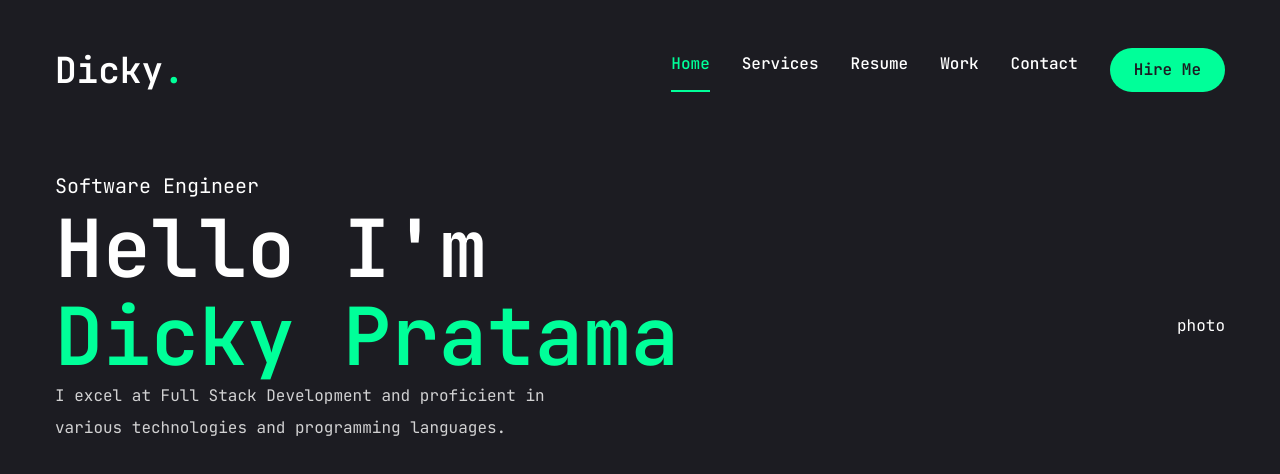
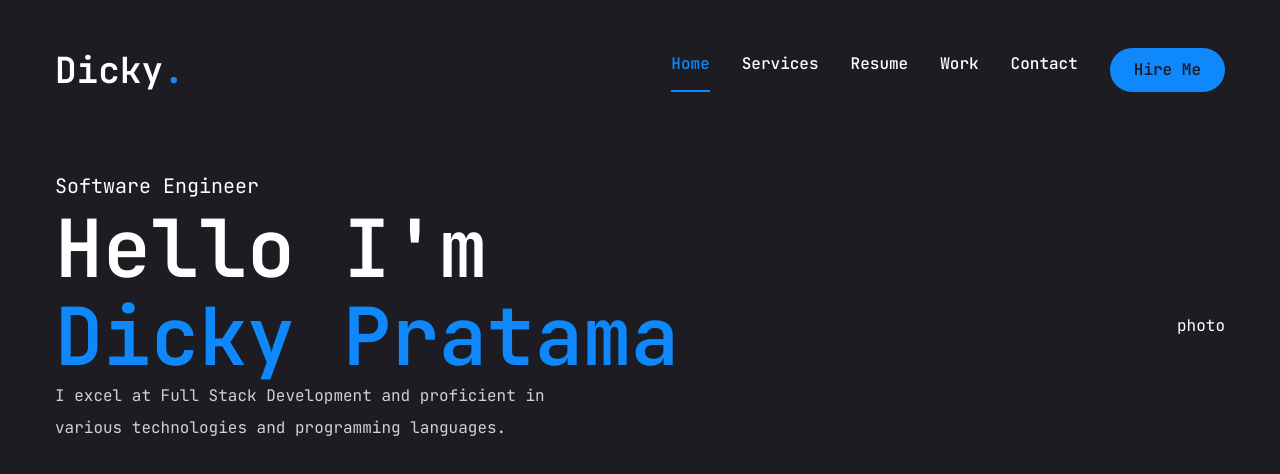
Before and after one commit to diczst/diczst.github.io.new, a Next.js app: page / in a window 1280 px wide. Shown: the top 474 px of the page. Built offline with nearby package versions, Linux system fonts and the light colour scheme.

Commit message:
change primary and hover color to blue

```diff
--- a/tailwind.config.mjs
+++ b/tailwind.config.mjs
@@ -28,8 +28,8 @@ export default {
       colors: {
         primary: '#1c1c22',
         accent: {
-          DEFAULT: '#00ff99',
-          hover: '#00e187'
+          DEFAULT: '#0f88fc',
+          hover: '#0370de'
         }
       },
       borderRadius: {
```
